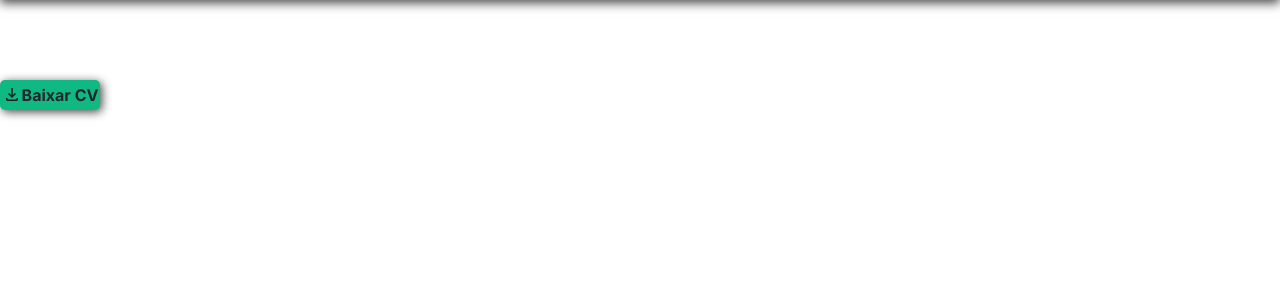
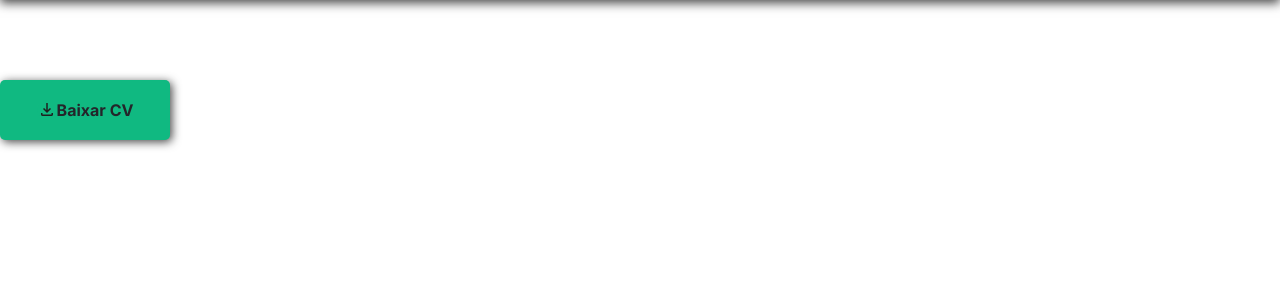
Before and after one commit to Jefersonboaventura/htmlcss, a PHP site: page / in a window 1280 px wide. Shown: the part 56-356 px from the top of the page. Run offline with PHP 8.4, Linux system fonts and the light colour scheme.

Commit message:
novos ajustes

```diff
--- a/mediaquerie/ex026/menu/landscape.css
+++ b/mediaquerie/ex026/menu/landscape.css
@@ -10,10 +10,10 @@
 }
 
 .caixa-btn{
-    height: 100px;
+    height: 100%;
 }
 
 .btn-download{
-    width: 100px;
-    height: 30px;
+    width: 170px;
+    height: 60px;
 }
```
